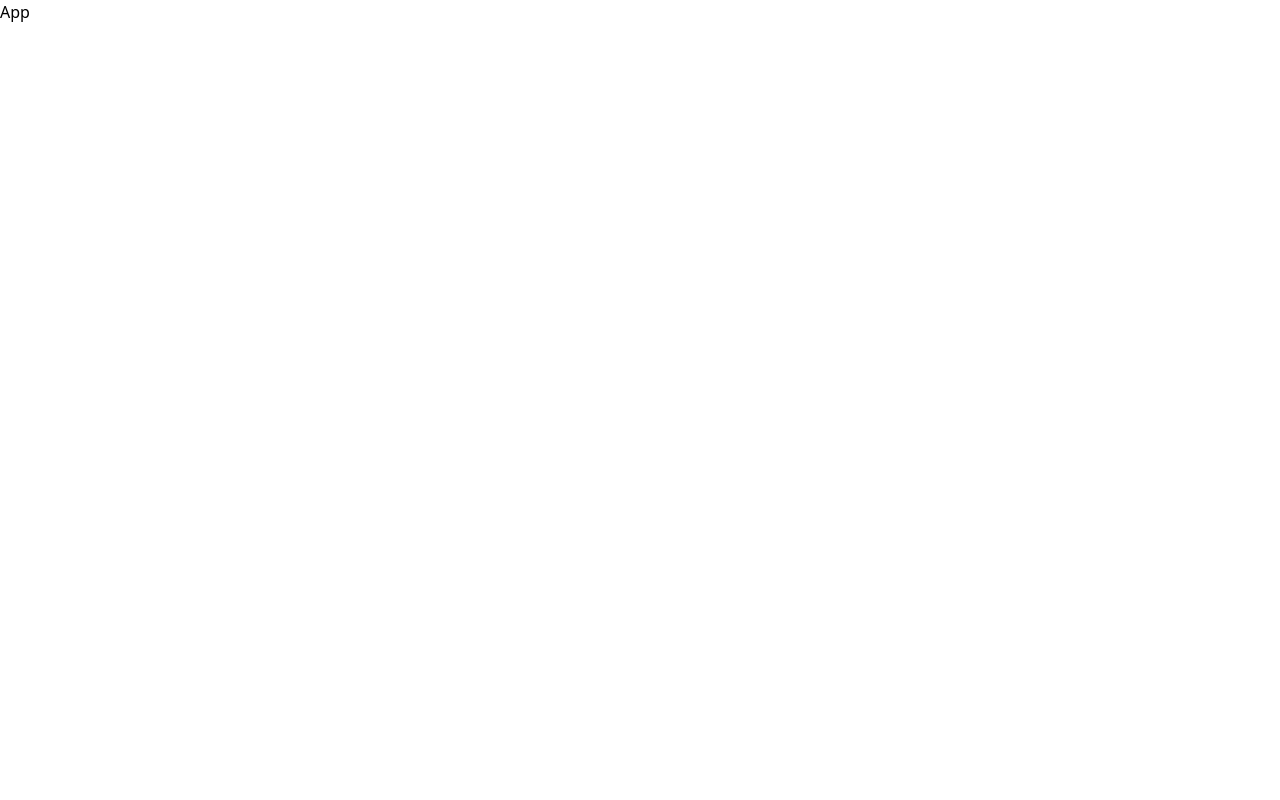
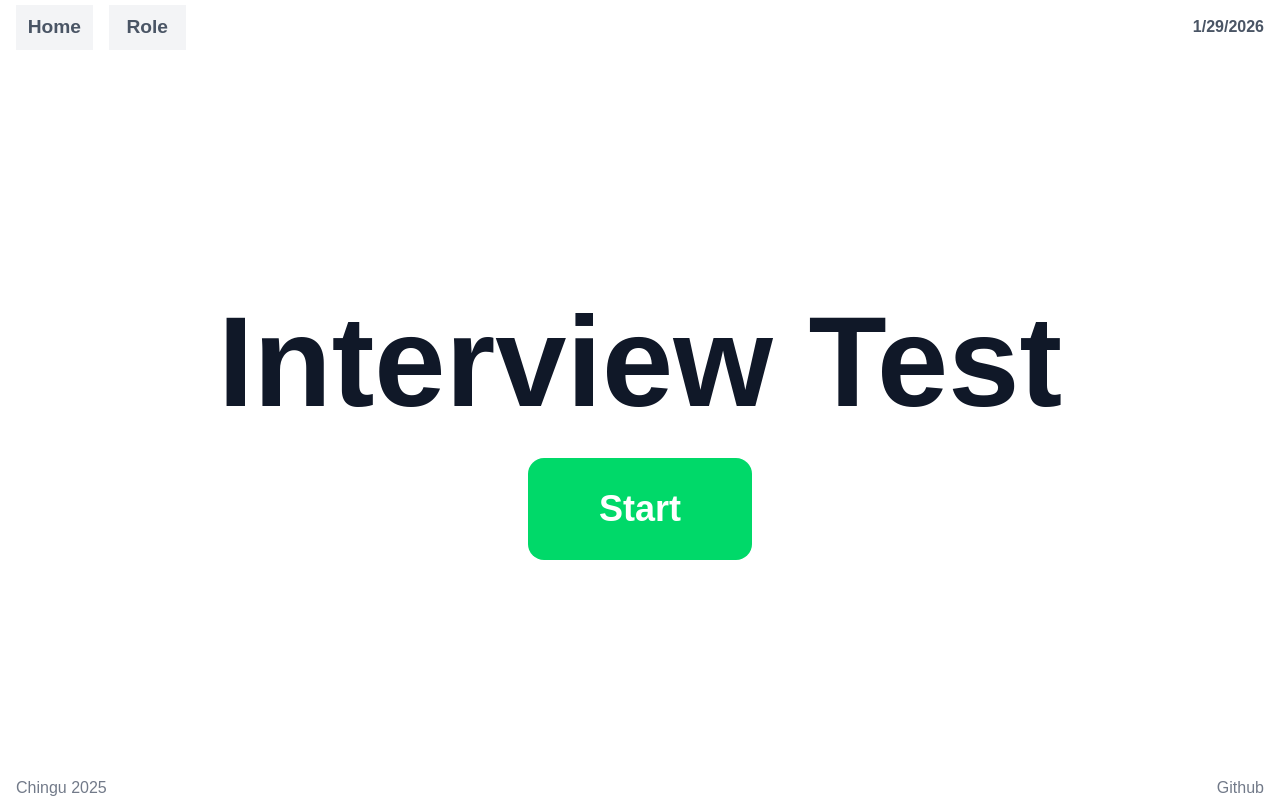
Before and after one commit to chingu-voyages/V59-tier1-team-03, a React (Vite) app: page / in a window 1280 px wide. Built offline with nearby package versions, Linux system fonts and the light colour scheme.

Commit message:
Added home page

```diff
--- a/src/App.jsx
+++ b/src/App.jsx
@@ -2,8 +2,40 @@ import React from 'react'
 
 const App = () => {
   return (
-    <div>App</div>
+    <>
+      <header>
+        <div className='navigation'>
+          <button className='navigation-button'>Home</button>
+          <button className='navigation-button'>Role</button>
+        </div>
+        <div className='date'>1/29/2026</div>
+      </header>
+
+      <div className='landing-hero'>
+        <h1>Interview Test</h1>
+        <button className='start-button'>Start</button>
+      </div>
+
+      <footer>
+        <div>Chingu 2025</div>
+        <a href='https://github.com/chingu-voyages/V59-tier1-team-03'>Github</a>
+      </footer>
+
+
+    </>
   )
 }
 
+
+
+
+
+
+
+
+
+
+
+
+
 export default App
--- a/src/index.css
+++ b/src/index.css
@@ -1 +1,83 @@
 @import "tailwindcss";
+
+/************* GENERAL STYLES ************/
+
+html, body {
+  height: 100%;
+  margin: 0;
+  padding: 0;
+  font-size: 16px;
+  font-family: sans-serif;
+}
+
+#root {
+    height: 100vh;
+    display: flex;
+    flex-direction: column;
+    justify-content: space-between;
+}
+
+h1 {
+    font-size: 8rem;
+    font-weight: 900;
+    color: #101828;
+    text-align: center;
+}
+
+/********** LANFING PAGE **************/
+
+header {
+    display: flex;
+    align-items: center;
+    justify-content: space-between;
+    color: #4a5565;
+    margin-left: 1rem;
+    margin-right: 1rem;
+    margin-top: 5px;
+}
+
+.navigation {
+    display: flex;
+    gap: 1rem;
+}
+
+.navigation-button {
+    font-size: 1.2rem;
+    font-weight: bold;
+    padding: 0.5rem;
+    background-color: #f3f4f6;
+    width: 4em;
+    cursor: pointer;
+}
+
+.date {
+    font-weight: 600;
+}
+
+.landing-hero {
+    display: flex;
+    flex-direction: column;
+    align-items: center;
+}
+
+.start-button {
+    padding-left: 4rem;
+    padding-right: 4rem;
+    padding-top: 1.5rem;
+    padding-bottom: 1.5rem;
+    font-size: 2.25rem;
+    font-weight: 700;
+    color: white;
+    border-radius: 1rem;
+    background-color: #00d969;
+    cursor: pointer;
+    width: 14rem;
+}
+
+footer {
+    display: flex;
+    justify-content: space-between;
+    margin-left: 1rem;
+    margin-right: 1rem;/*copied from header*/
+    color: #727a89;
+}
```
Also changed, not shown: 1 other file (tests, documents, lock files or other folders).
